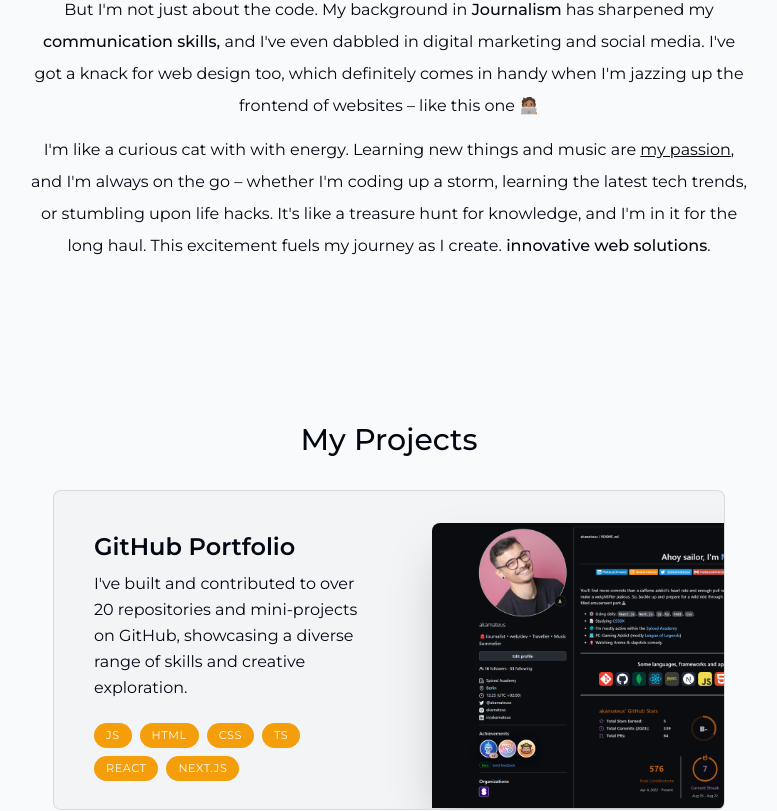
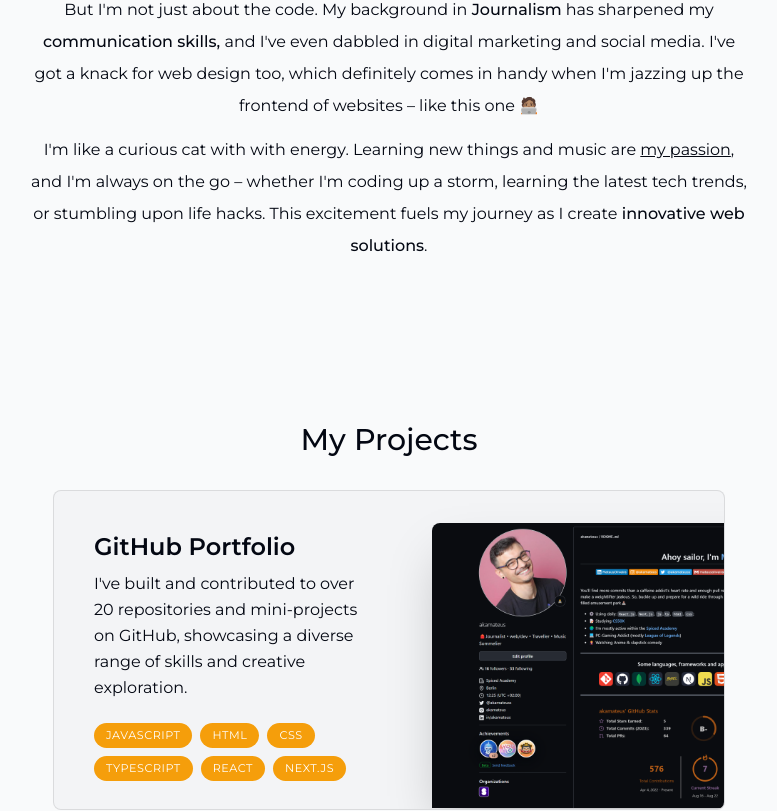
Before and after one commit to akamateus/portfolio, a Next.js app: page / in a window 1280 px wide. Shown: the part 977-1788 px from the top of the page, without its empty margins (251-1028 px from the left). Built offline with nearby package versions, Linux system fonts and the light colour scheme.

Commit message:
changed data base

```diff
--- a/components/about.tsx
+++ b/components/about.tsx
@@ -40,9 +40,8 @@
           I'm like a curious cat with with energy. Learning new things and music
           are <span className="underline">my passion</span>, and I'm always on
           the go – whether I'm coding up a storm, learning the latest tech
-          trends, or stumbling upon life hacks. It's like a treasure hunt for
-          knowledge, and I'm in it for the long haul. This excitement fuels my
-          journey as I create.
+          trends, or stumbling upon life hacks. This excitement fuels my journey
+          as I create
           <span className="font-medium"> innovative web solutions</span>.
         </p>
       </div>
--- a/components/contact.tsx
+++ b/components/contact.tsx
@@ -52,7 +52,7 @@
         <textarea
           className="h-52 my-3 rounded-lg borderBlack p-4"
           name="message"
-          placeholder="Your message 🫰🏽"
+          placeholder="At this moment this function is disabled 🚧"
           required
           maxLength={2000}
         />
--- a/lib/data.ts
+++ b/lib/data.ts
@@ -73,7 +73,7 @@
     title: "GitHub Portfolio",
     description:
       "I've built and contributed to over 20 repositories and mini-projects on GitHub, showcasing a diverse range of skills and creative exploration.",
-    tags: ["JS", "HTML", "CSS", "TS", "React", "Next.js"],
+    tags: ["JavaScript", "HTML", "CSS", "TypeScript", "React", "Next.js"],
     imageUrl: githubImg,
     link: "https://github.com/akamateus",
   },
```
